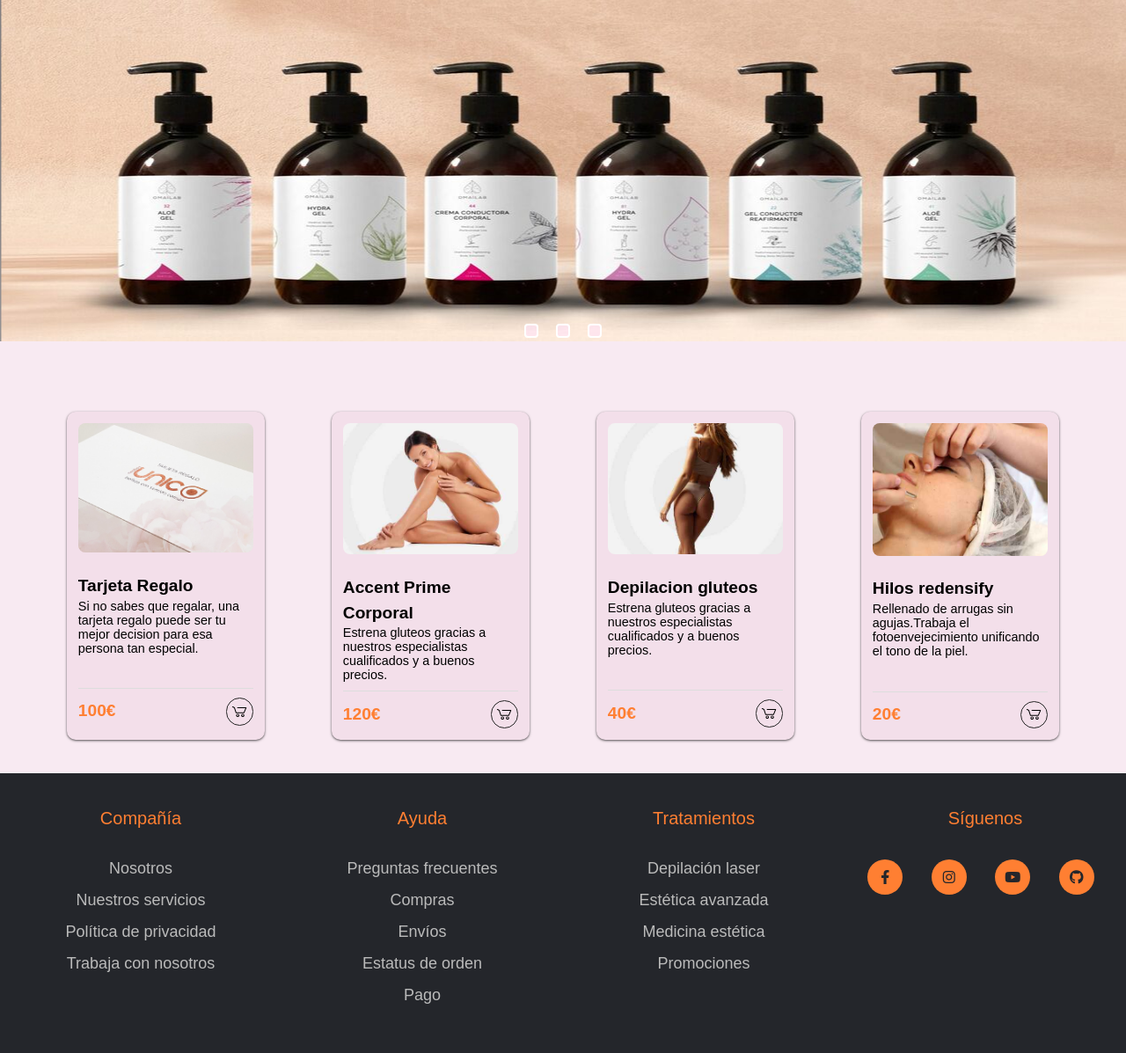
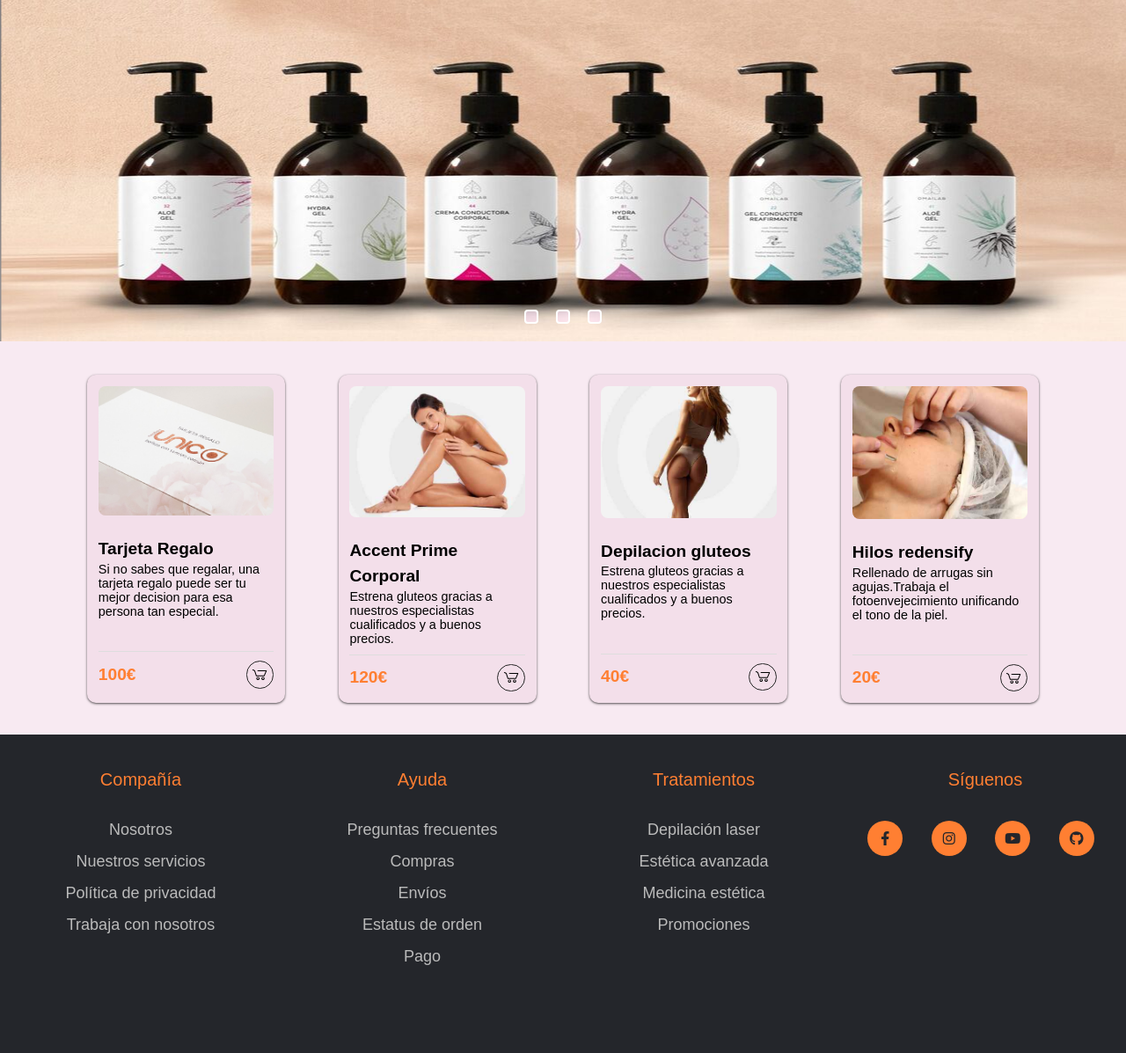
Before and after one commit to Fsolanaa/Vaguada2.0, a PHP site: page / in a window 1280 px wide. Shown: the part 113-1310 px from the top of the page at 88% size. After the commit the page ends 1210 px from the top, so only its background shows below. Run offline with PHP 8.4, Linux system fonts and the light colour scheme.

Commit message:
ajustado slider index

```diff
--- a/Centros_Unico/index.php
+++ b/Centros_Unico/index.php
@@ -60,6 +60,7 @@
                     <img src="img/slider3.jpg" alt="FotoSlider" />
                 </label>
             </div>
+        </div>
             <!-- Aqui acaba el slider -->
 
             <section class="deseados">
@@ -108,7 +109,7 @@
                     include './include/cardProducto.php';
                 ?>
             </section>
-        </div>
+
 
     </main>
 
--- a/Centros_Unico/styles/index.css
+++ b/Centros_Unico/styles/index.css
@@ -37,7 +37,7 @@
 }
 
 .pagination {
-  position: relative;
+  position: absolute;
   z-index: 0;
   bottom: 20px;
   left: 0;
@@ -46,7 +46,6 @@
   align-items: center;
   justify-content: center;
   width: 100%;
-  margin-bottom: 5%;
 }
 
 .pagination-item {
@@ -130,6 +129,7 @@ h2{
 }
 
 .deseados{
+  padding: 3% 3% 0 3%;
   display: flex;
   flex-direction: row;
   flex-wrap: wrap;
--- a/Centros_Unico/styles/promociones.css
+++ b/Centros_Unico/styles/promociones.css
@@ -11,8 +11,6 @@
   flex-direction: row;
   text-align: center;
   top: 5px;
-  margin-bottom: 10px;
-
 }
 
 /* Sección publicitaria */
@@ -22,11 +20,11 @@
 
 }
 .promos{
+  padding: 3% 3% 0 3%;
   display: flex;
   flex-direction: row;
   flex-wrap: wrap;
   justify-content: space-evenly;
-  margin: 20px;
 }
 
 /* Seccioón promociones  */
```
